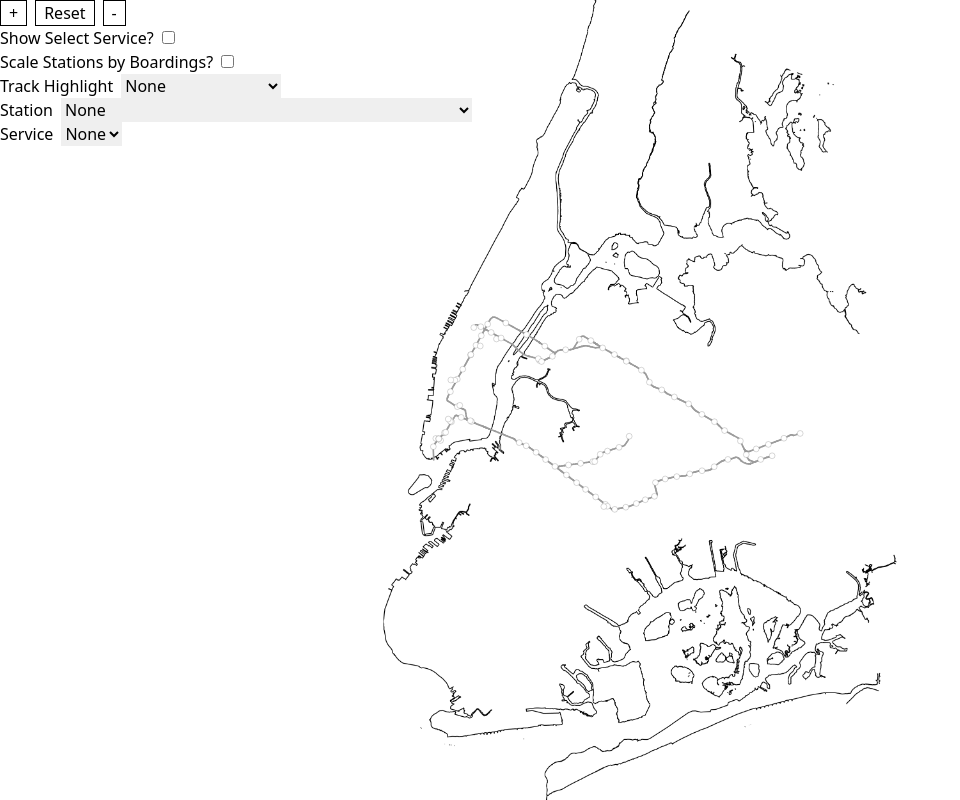
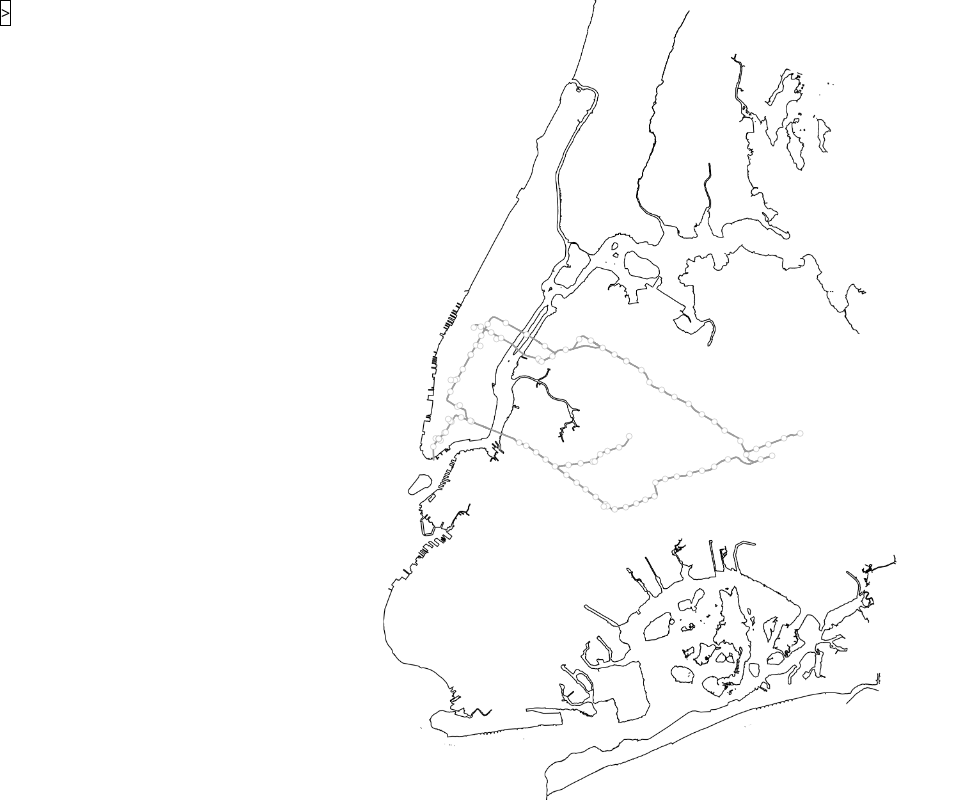
Before and after one commit to Wattful/Subway-Map, a React (Create React App) app: page / in a window 1280 px wide. Shown: the whole page, without its empty margins (0-960 px from the left). Built offline with nearby package versions, Linux system fonts and the light colour scheme.

Commit message:
Hideable menu, focus close button, ordered track segment rendering

```diff
--- a/src/styles.js
+++ b/src/styles.js
@@ -1,7 +1,6 @@
 import styled, {css} from "styled-components";
 
-const AbsolutePositioned = styled.span`
-    position: absolute;
+const positioned = css`
     ${(props) =>
         props.left &&
         css`
@@ -27,6 +26,16 @@ const AbsolutePositioned = styled.span`
         css`
             transform: ${props.transform};
         `}
+`;
+
+const AbsolutePositioned = styled.span`
+    position: absolute;
+    ${positioned}
+`;
+
+const RelativePositioned = styled.span`
+    position: relative;
+    ${positioned}
 `;
 
 const sizingFunction = (props, prefix, nameFunc) => {
@@ -167,4 +176,4 @@ const FlexContainer = styled.span`
         `}
 `;
 
-export {AbsolutePositioned, Sized, Fonted, FlexItem, FlexContainer};
+export {AbsolutePositioned, RelativePositioned, Sized, Fonted, FlexItem, FlexContainer};
--- a/src/subway.jsx
+++ b/src/subway.jsx
@@ -8,20 +8,7 @@ import {BULLETS} from "./bullets.jsx";
 import {TRACK_SEGMENTS} from "./tsdata.js";
 import {ServiceTimeType, StructureType, TrackType, PlatformService, ArrowDirection, Division, SignalingType, Company, ServiceTimeComponent} from "./enums.js";
 import {serviceTimeEqual, getDisambiguatedName as gdn} from "./objects.js";
-import {AbsolutePositioned, Sized, Fonted, FlexItem, FlexContainer} from "./styles.js";
-
-// Misc TODO
-// Add spinner
-// circle/highlight/border station dots
-// Better representation of scaled stations
-// Bullet ordering
-// Better color scheme
-// Fixed text and arrow representation of terminal stations
-// Multiple values for track attributes (QBL/astoria overlap)
-// Add ability to generate larger image and scale down
-
-// How 2 measure track length
-// Idea 1 - update property in TRACK_SEGMENTS on first render - works but is a bit wonky
+import {AbsolutePositioned, RelativePositioned, Sized, Fonted, FlexContainer} from "./styles.js";
 
 // https://stackoverflow.com/questions/36862334/get-viewport-window-height-in-reactjs
 const useWindowDimensions = () => {
@@ -54,11 +41,6 @@ const useMousePosition = () => {
     }, []);
     return mousePosition;
 };
-
-const FocusContainer = styled(AbsolutePositioned)`
-    overflow-y: scroll;
-    background-color: #ffffff;
-`;
 
 const BACKGROUND_SRC = require("./shoreline.png");
 
@@ -103,7 +85,6 @@ const PS_COLORS = {
     undefined: "#ffffff", // Does not run through
 };
 
-// Ad hoc styled componenets (TODO consider moving to styles.js)
 const MenuButton = styled(Sized)`
     border: 0.5px solid;
 `;
@@ -112,12 +93,48 @@ const MainSvg = styled(Sized)`
     cursor: ${(props) => props.cursor};
 `;
 
+// TODO this really shouldn't need to be a flex container, but I can't figure out why the SVG is positioned incorrectly if I disable flex.
 const MainSpan = styled(FlexContainer)`
-    flex-direction: column;
     overflow: hidden;
     height: 100vh;
     align-items: center;
     justify-content: center;
+`;
+
+const MenuContainer = styled.span`
+    position: absolute;
+    height: 100%;
+    top: 0px;
+    left: 0px;
+`;
+
+const MenuFlexContainer = styled.span`
+    display: flex;
+    height: 100%;
+    align-items: flex-start;
+`;
+
+const MenuWindowContainer = styled.span`
+    height: 100%;
+    box-shadow: 0 0 6px 0px rgba(0, 0, 0, 0.3);
+    display: flex;
+    flex-direction: column;
+`;
+
+const FocusContainer = styled.span`
+    position: absolute;
+    overflow-y: scroll;
+    height: 100%;
+    background-color: #ffffff;
+    top: 0px;
+    right: 0px;
+    display: flex;
+    align-items: flex-start;
+`;
+
+const FocusWindowContainer = styled.span`
+    height: 100%;
+    box-shadow: 0 0 6px 0px rgba(0, 0, 0, 0.3);
 `;
 
 function Subway({}) {
@@ -152,6 +169,7 @@ function SubwayMap({}) {
             ? parseInt(searchParams.get("pattern"))
             : null;
     const platformSet = searchParams.get("ps") === null ? null : searchParams.get("ps"); // TODO extra validation
+    const [showMenu, setShowMenu] = useState(false);
     const [psHover, setPsHover] = useState([null, false]);
     const [serviceHover, setServiceHover] = useState(null);
     const [patternHover, setPatternHover] = useState(null);
@@ -263,9 +281,7 @@ function SubwayMap({}) {
         attribute || pattern !== null || patternHover !== null
             ? {...TRACK_ATTRIBUTES[pattern !== null || patternHover !== null ? "service" : attribute], highlightValue}
             : null;
-    const setFocus =
-        (type, doubleclick = false) =>
-        (value) => {
+    const setFocus = (type, value, doubleclick = false) => {
         updateSearchParams(setSearchParams, "pattern", null);
         updateSearchParams(setSearchParams, "service", null);
         updateSearchParams(setSearchParams, "ps", null);
@@ -308,7 +324,7 @@ function SubwayMap({}) {
     const menuMargin = {mr: "8px"};
 
     return (
-        <MainSpan flexDirection="row" alignItems="center" justifyContent="center">
+        <MainSpan>
             <MainSvg
                 as="svg"
                 xmlns="http://www.w3.org/2000/svg"
@@ -337,15 +353,33 @@ function SubwayMap({}) {
 
                     {Object.values(TRACK_SEGMENTS)
                         .filter((segment) => segment.visible)
+                        .map((segment) => {
+                            const attributes = getAttributes(segment);
+                            return {
+                                ...segment,
+                                useShadow:
+                                    segment.lines.includes(lineHover) ||
+                                    (highlight &&
+                                        attributes[highlight.attribute] !== null &&
+                                        highlight.getColor(highlight.highlightValue).stroke === highlight.getColor(attributes[highlight.attribute]).stroke),
+                                highlightColor: highlight ? highlight.getColor(attributes[highlight.attribute]) : null,
+                            };
+                        })
+                        // Bring highlighted track segments to the front. If optimization becomes a problem, we can skip this sort if nothing is being highlighted.
+                        .toSorted((s1, s2) => {
+                            if (s1.useShadow === s2.useShadow) {
+                                return 0;
+                            }
+                            return s1.useShadow ? 1 : -1;
+                        })
                         .map((segment) => (
                             <TrackSegmentSvg
                                 key={segment.id}
                                 id={segment.id}
                                 d={segment.d}
                                 baseWidth={svgDimensions.y / 500}
-                                attributes={getAttributes(segment)}
-                                highlight={highlight}
-                                hover={segment.lines.includes(lineHover)}
+                                highlightColor={segment.highlightColor}
+                                useShadow={segment.useShadow}
                                 setLineHover={(tr) => setLineHover(tr ? segment.lines[0] : null)}
                             />
                         ))}
@@ -374,7 +408,7 @@ function SubwayMap({}) {
                                     coordinates={coordinates}
                                     setPsHover={(tr) => setPsHover([tr ? identifier : null, true])}
                                     setFocus={() => {
-                                        const doubleclick = setFocus("ps", onClickPs === platformSet)(identifier);
+                                        const doubleclick = setFocus("ps", identifier, onClickPs === platformSet);
                                         updateSearchParams(setSearchParams, "ps", doubleclick ? null : onClickPs);
                                     }}
                                 />,
@@ -391,7 +425,7 @@ function SubwayMap({}) {
                                         coordinates={coordinates}
                                         setPsHover={(tr) => setPsHover([tr ? psIdentifier : null, false])}
                                         setFocus={() => {
-                                            const doubleclick = setFocus("ps", psIdentifier === platformSet)(identifier);
+                                            const doubleclick = setFocus("ps", identifier, psIdentifier === platformSet);
                                             updateSearchParams(setSearchParams, "ps", doubleclick ? null : psIdentifier);
                                         }}
                                     />,
@@ -418,7 +452,7 @@ function SubwayMap({}) {
                                 bullets={bullets}
                                 setPsHover={(tr) => setPsHover([tr ? identifier : null, isStation])}
                                 setFocus={() => {
-                                    const doubleclick = setFocus("ps", true)(onClickPs);
+                                    const doubleclick = setFocus("ps", onClickPs, true);
                                     updateSearchParams(setSearchParams, "ps", doubleclick ? null : onClickPs);
                                 }}
                             />
@@ -431,8 +465,11 @@ function SubwayMap({}) {
                     <LinePreview line={lineHover} select={select} />
                 </AbsolutePositioned>
             )}
-            <AbsolutePositioned left="0px" top="0px">
-                <span>
+            <MenuContainer>
+                <MenuFlexContainer flexDirection="row" alignItems="flex-start">
+                    {showMenu && (
+                        <MenuWindowContainer>
+                            {/* TODO fix this dom tree generally. Better incorporate into flex. */}
                             <span>
                                 <MenuButton as="button" {...menuMargin} {...menuPadding} onClick={() => updateZoom(1, true)}>
                                     +
@@ -444,7 +481,6 @@ function SubwayMap({}) {
                                     -
                                 </MenuButton>
                             </span>
-                    <br />
                             <Sized as="label" {...menuMargin}>
                                 Show Select Service?
                             </Sized>
@@ -455,7 +491,6 @@ function SubwayMap({}) {
                                     updateSearchParams(setSearchParams, "select", !select);
                                 }}
                             />
-                    <br />
                             <Sized as="label" {...menuMargin}>
                                 Scale Stations by Boardings?
                             </Sized>
@@ -466,7 +501,6 @@ function SubwayMap({}) {
                                     updateSearchParams(setSearchParams, "scale", !scale);
                                 }}
                             />
-                    <br />
                             <Sized as="label" {...menuMargin}>
                                 Track Highlight
                             </Sized>
@@ -483,16 +517,15 @@ function SubwayMap({}) {
                                         </option>
                                     ))}
                             </select>
-                    <br />
                             <Sized as="label" {...menuMargin}>
                                 Station
                             </Sized>
                             <select
                                 onChange={(event) => {
                                     if (event.target.value === "None") {
-                                setFocus("ps", false)(null);
+                                        setFocus("ps", null, false);
                                     } else {
-                                setFocus("ps", false)(PLATFORM_SETS[event.target.value].stationKey);
+                                        setFocus("ps", PLATFORM_SETS[event.target.value].stationKey, false);
                                         updateSearchParams(setSearchParams, "ps", event.target.value);
                                     }
                                 }}
@@ -514,43 +547,53 @@ function SubwayMap({}) {
                                     </option>
                                 ))}
                             </select>
-                    <br />
                             <Sized as="label" {...menuMargin}>
                                 Service
                             </Sized>
                             <select
                                 onChange={(event) => {
                                     if (event.target.value === "None") {
-                                setFocus("service", false)(null);
+                                        setFocus("service", null, false);
                                     } else {
-                                setFocus("service", false)(event.target.value);
+                                        setFocus("service", event.target.value, false);
                                     }
                                 }}
                             >
                                 {["None", ...Object.keys(SERVICES)].map((name) => (
-                            <option key={name} selected={(focusType === "service" && focusValue === name) || (focusType !== "service" && name === null)}>
+                                    <option
+                                        key={name}
+                                        selected={(focusType === "service" && focusValue === name) || (focusType !== "service" && name === null)}
+                                    >
                                         {name}
                                     </option>
                                 ))}
                             </select>
-                    <br />
-                    <br />
-                </span>
-                {highlight && (
-                    <FlexItem>
-                        <TrackLegend data={highlight} setHighlightValue={setHighlightValue} />
-                        <br />
-                        <br />
-                    </FlexItem>
+                        </MenuWindowContainer>
                     )}
-                {pat !== null && (
-                    <FlexItem>
-                        <PlatformSetLegend colors={PS_COLORS} size={3.5} />
-                    </FlexItem>
+                    <MenuButton as="button" onClick={() => setShowMenu(!showMenu)}>
+                        {showMenu ? "<" : ">"}
+                    </MenuButton>
+                    {(highlight !== null || pat !== null) && (
+                        <RelativePositioned left="20px">
+                            {highlight && <TrackLegend data={highlight} setHighlightValue={setHighlightValue} />}
+                            {pat !== null && <PlatformSetLegend colors={PS_COLORS} size={3.5} />}
+                        </RelativePositioned>
                     )}
-            </AbsolutePositioned>
+                </MenuFlexContainer>
+            </MenuContainer>
+
             {focusValue && (
-                <FocusContainer top="0px" right="0px">
+                <FocusContainer
+                    onWheel={(e) => {
+                        e.stopPropagation();
+                    }}
+                >
+                    <FocusCloseButton
+                        close={() => {
+                            setFocus(null, null);
+                        }}
+                    />
+                    <FocusWindowContainer>
                         {focusType === "ps" && (
                             <StationFocus
                                 station={STATIONS[focusValue]}
@@ -573,6 +616,7 @@ function SubwayMap({}) {
                                 }}
                             />
                         )}
+                    </FocusWindowContainer>
                 </FocusContainer>
             )}
         </MainSpan>
@@ -583,19 +627,11 @@ const TrackSegmentPath = styled.path`
     cursor: default;
 `;
 
-function TrackSegmentSvg({id, d, baseWidth, attributes, highlight, hover, setLineHover}) {
-    const {stroke, opacity} = highlight ? highlight.getColor(attributes[highlight.attribute]) : {stroke: "#9c9c9c", opacity: "1"};
+function TrackSegmentSvg({id, d, baseWidth, highlightColor, useShadow, setLineHover}) {
+    const {stroke, opacity} = highlightColor ?? {stroke: "#9c9c9c", opacity: "1"};
     if (stroke === undefined) {
-        throw new Error(`Track segment ${id} has no attribute ${highlight.attribute} or highlight has no value ${attributes[highlight.attribute]}`);
+        throw new Error(`Track segment ${id} stroke is undefined`);
     }
-    // const shadowSize = "0.5px";
-    // const shadowColor = "#555555";
-    // TODO bring to front if using shadow? Overall I'm a bit dissatisfied with this
-    const useShadow =
-        hover ||
-        (highlight &&
-            attributes[highlight.attribute] !== null &&
-            highlight.getColor(highlight.highlightValue).stroke === highlight.getColor(attributes[highlight.attribute]).stroke);
     //const style = useShadow ? {filter: `drop-shadow(-${shadowSize} -${shadowSize} ${shadowColor}) drop-shadow(${shadowSize} -${shadowSize} ${shadowColor}) drop-shadow(${shadowSize} ${shadowSize} ${shadowColor}) drop-shadow(-${shadowSize} ${shadowSize} ${shadowColor})`} : {}
     return (
         <TrackSegmentPath
@@ -657,7 +693,9 @@ const LegendCell = styled(Sized)`
 `;
 
 const LegendTable = styled.table`
+    border: 0.5px solid;
     border-spacing: 10px;
+    margin-bottom: 20px;
 `;
 
 function Legend({name, colors, onTrMouseEnter, onTrMouseLeave, SvgChild}) {
@@ -669,6 +707,7 @@ function Legend({name, colors, onTrMouseEnter, onTrMouseLeave, SvgChild}) {
                     <th colSpan="2">{name}</th>
                 </tr>
             </thead>
+            {/* TODO use css grid! */}
             <tbody>
                 {Object.entries(colors)
                     .filter(([option, _]) => option !== "null")
@@ -687,7 +726,7 @@ function Legend({name, colors, onTrMouseEnter, onTrMouseLeave, SvgChild}) {
                                 <LegendCell w="12px" />
                             </td>
                             <td>
-                                <LegendCell as="svg" xmlns="http://www.w3.org/2000/svg" width="30px" height="20px">
+                                <LegendCell as="svg" xmlns="http://www.w3.org/2000/svg" w="30px" h="20px">
                                     <SvgChild color={color} />
                                 </LegendCell>
                             </td>
@@ -696,6 +735,15 @@ function Legend({name, colors, onTrMouseEnter, onTrMouseLeave, SvgChild}) {
             </tbody>
         </LegendTable>
     );
+}
+
+const StyledFocusCloseButton = styled.button`
+    padding: 4px;
+    box-shadow: 0 0 6px 0px rgba(0, 0, 0, 0.3);
+`;
+
+function FocusCloseButton({close}) {
+    return <StyledFocusCloseButton onClick={close}>X</StyledFocusCloseButton>;
 }
 
 function TrackLegend({data, setHighlightValue}) {
@@ -739,7 +787,7 @@ const ServicePatternsContainer = styled.span`
 
 function ServiceFocus({servicesInformation, selected, setHover, setSelect}) {
     return (
-        <>
+        <span>
             {servicesInformation.map(({service, subtitle, servicePatterns}, serviceIndex) => (
                 <>
                     {BULLETS[service]()} {subtitle}
@@ -772,7 +820,7 @@ function ServiceFocus({servicesInformation, selected, setHover, setSelect}) {
                     <br />
                 </>
             ))}
-        </>
+        </span>
     );
 }
 
@@ -792,7 +840,6 @@ const PsTab = styled(Fonted)`
     padding: 10px;
 `;
 
-// TODO Fix scrolling in station window (use CSS "float" property instead of flex?)
 function StationFocus({station, psName, setPsName, select}) {
     const {name, platformSets, boardings: initialBoardings, odt, rank: initialRank} = station;
     // TODO change once times square is added
@@ -824,7 +871,7 @@ function StationFocus({station, psName, setPsName, select}) {
         }
     }
     return (
-        <>
+        <span>
             <Sign>
                 {name}
                 <br />
@@ -859,7 +906,7 @@ function StationFocus({station, psName, setPsName, select}) {
                 </>
             )}
             <br />
-        </>
+        </span>
     );
 }
 
```
Lines whose indentation alone changed are shown as unchanged.
